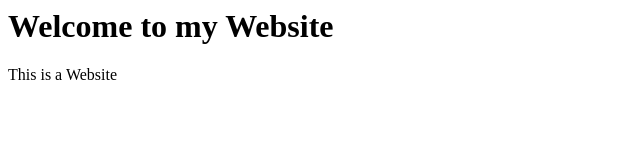
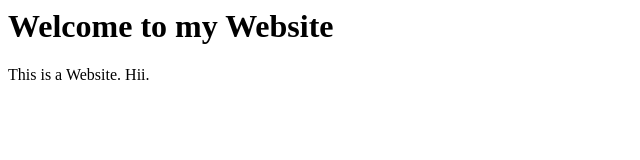
Before and after one commit to AmitHazra123/useramit2153.github.io, a plain HTML site: page index.html in a window 1280 px wide. Shown: the full height of the page, 0-640 px from the left. Drawn offline with Linux system fonts and the light colour scheme.

Commit message:
Update index.html

```diff
--- a/index.html
+++ b/index.html
@@ -4,6 +4,6 @@
 	</head>
 	<body>
 		<h1>Welcome to my Website</h1>
-		This is a Website
+		This is a Website. Hii.
 	</body>
 </html>
```
